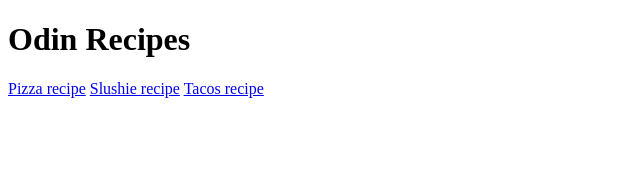
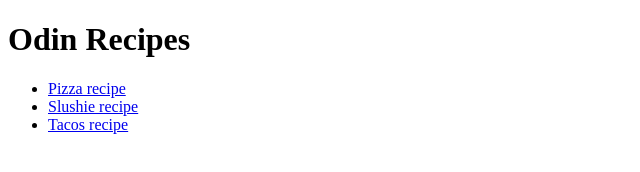
Before and after one commit to vonztech33/odin-recipes, a plain HTML site: page index.html in a window 1280 px wide. Shown: the whole page, without its empty margins (0-640 px from the left). Drawn offline with Linux system fonts and the light colour scheme.

Commit message:
unordered index

```diff
--- a/index.html
+++ b/index.html
@@ -8,8 +8,10 @@
 </head>
 <body>
     <h1>Odin Recipes</h1>
-    <a href="./recipes/pizza.html">Pizza recipe</a>
-    <a href="./recipes/slushie.html">Slushie recipe</a>
-    <a href="./recipes/tacos.html">Tacos recipe</a>
+    <ul>
+    <li><a href="./recipes/pizza.html">Pizza recipe</a></li>
+    <li><a href="./recipes/slushie.html">Slushie recipe</a></li>
+    <li><a href="./recipes/tacos.html">Tacos recipe</a></li>
+    </ul>
 </body>
 </html>
```
